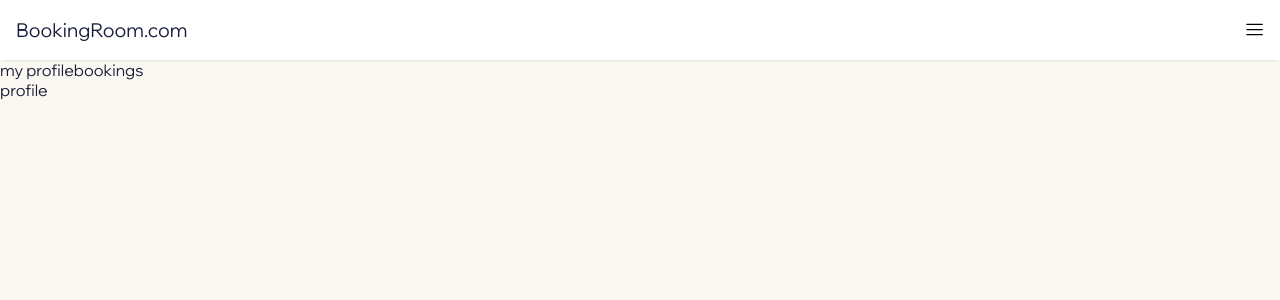
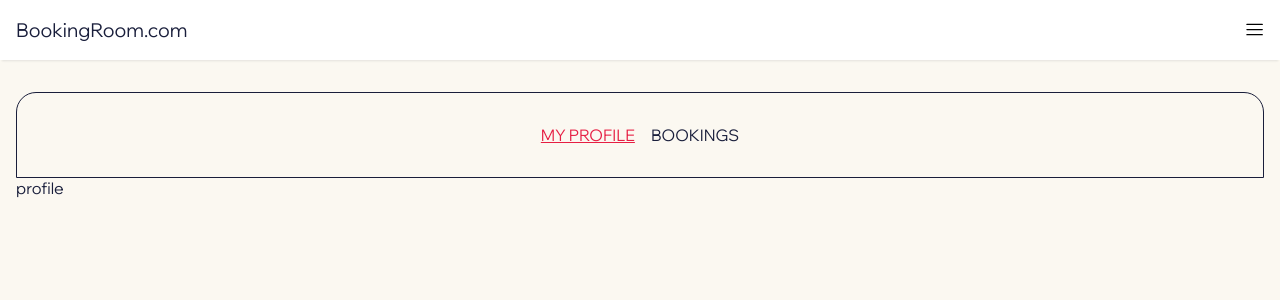
Before and after one commit to jessicasantosb/booking-room, a React (Vite) app: page /profile in a window 1280 px wide. Shown: the top 300 px of the page. Built offline with nearby package versions, Linux system fonts and the light colour scheme.

Commit message:
style: add NavLink to profile dashboard

```diff
--- a/src/components/ProfileDashboard/index.jsx
+++ b/src/components/ProfileDashboard/index.jsx
@@ -1,11 +1,22 @@
-import { Link } from 'react-router-dom';
+import { NavLink } from 'react-router-dom';
 import './index.scss';
 
 export default function ProfileDasboard() {
+  const activeLink = {
+    color: '#e61e43',
+    textDecoration: 'underline',
+  };
+
+  const handleLinkStyle = ({ isActive }) => (isActive ? activeLink : null);
+
   return (
-    <div>
-      <Link to={'.'}>my profile</Link>
-      <Link to={'bookings'}>bookings</Link>
+    <div className='dashboard'>
+      <NavLink to={'.'} end style={handleLinkStyle}>
+        my profile
+      </NavLink>
+      <NavLink to={'bookings'} style={handleLinkStyle}>
+        bookings
+      </NavLink>
     </div>
   );
 }
--- a/src/components/ProfileDashboard/index.scss
+++ b/src/components/ProfileDashboard/index.scss
@@ -0,0 +1,14 @@
+@use '../../styles/colors.scss'as colors;
+
+.dashboard {
+  margin-top: 2rem;
+  padding-block: 2rem;
+  display: flex;
+  align-items: center;
+  justify-content: center;
+  gap: 1rem;
+  border: 1px solid colors.$color-text;
+  border-top-right-radius: 20px;
+  border-top-left-radius: 20px;
+  text-transform: uppercase;
+}
--- a/src/components/ProfileLayout/index.jsx
+++ b/src/components/ProfileLayout/index.jsx
@@ -4,9 +4,9 @@ import './index.scss';
 
 export default function ProfileLayout() {
   return (
-    <>
+    <div className='container'>
       <ProfileDasboard />
       <Outlet />
-    </>
+    </div>
   );
 }
```
